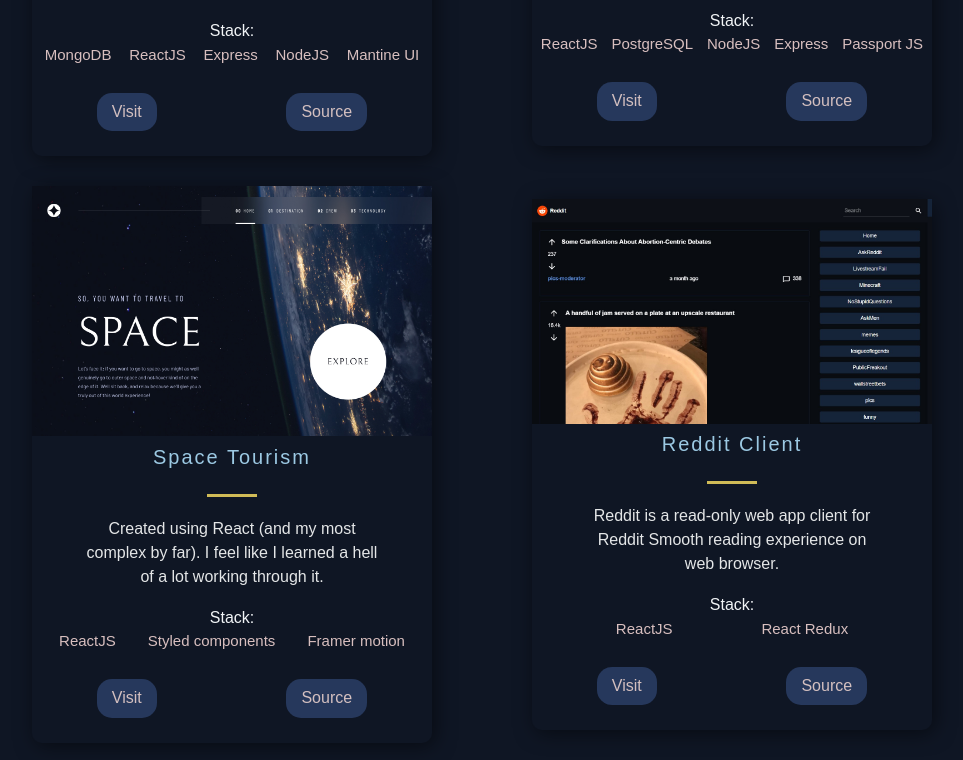
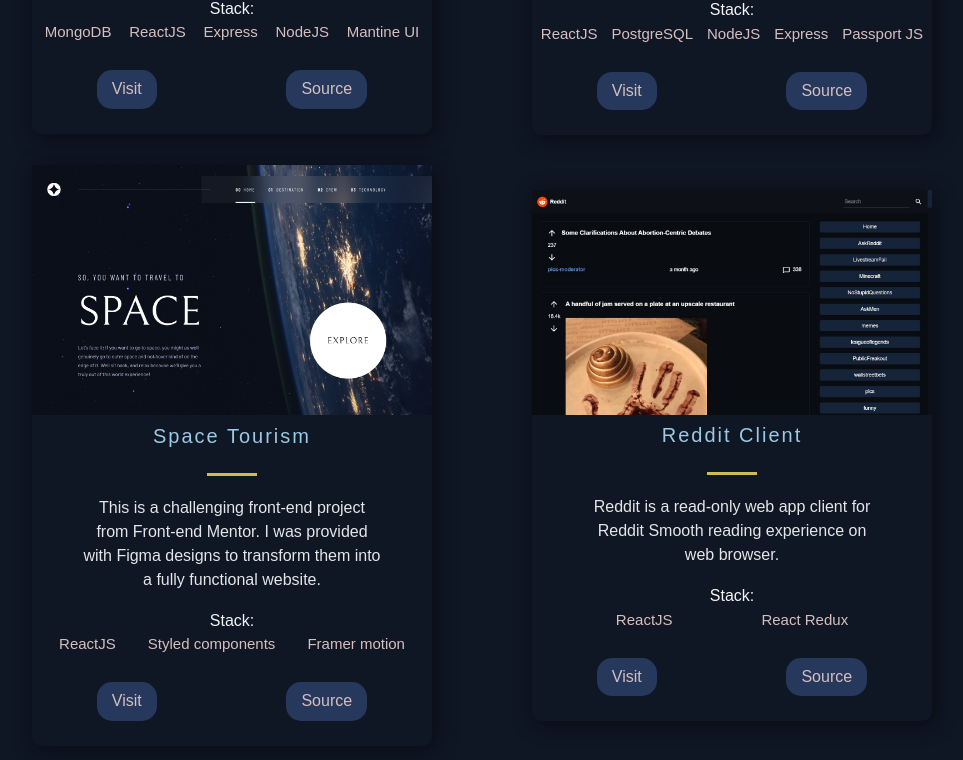
Before and after one commit to Abdulshakur24/Portfolio, a React (Create React App) app: page / in a window 1280 px wide. Shown: the part 1239-1999 px from the top of the page, without its empty margins (158-1121 px from the left). Built offline with nearby package versions, Linux system fonts and the light colour scheme.

Commit message:
customed.

```diff
--- a/src/constants/constants.js
+++ b/src/constants/constants.js
@@ -10,7 +10,7 @@ export const projects = [
   {
     title: "BAG",
     description:
-      "This project uses a third-party API called restcountries to fetch countries that allow users to explore and save any country to MongoDB. It also uses a RESTful API (CRUD Operation).",
+      "This project uses a third-party API called restcountries to fetch countries that allow users to explore and save any country to MongoDB (and my most complex by far).",
     image: require("../assets/bag.jpg"),
     tags: ["MongoDB", "ReactJS", "Express", "NodeJS", "Mantine UI"],
     source: "https://github.com/Abdulshakur24/bag-challenge",
@@ -30,7 +30,7 @@ export const projects = [
   {
     title: "Space Tourism",
     description:
-      "Created using React (and my most complex by far). I feel like I learned a hell of a lot working through it.",
+      "This is a challenging front-end project from Front-end Mentor. I was provided with Figma designs to transform them into a fully functional website.",
     image: require("../assets/space-tourism.jpg"),
     tags: ["ReactJS", "Styled components", "Framer motion"],
     source: "https://github.com/Abdulshakur24/space-tourism",
```
